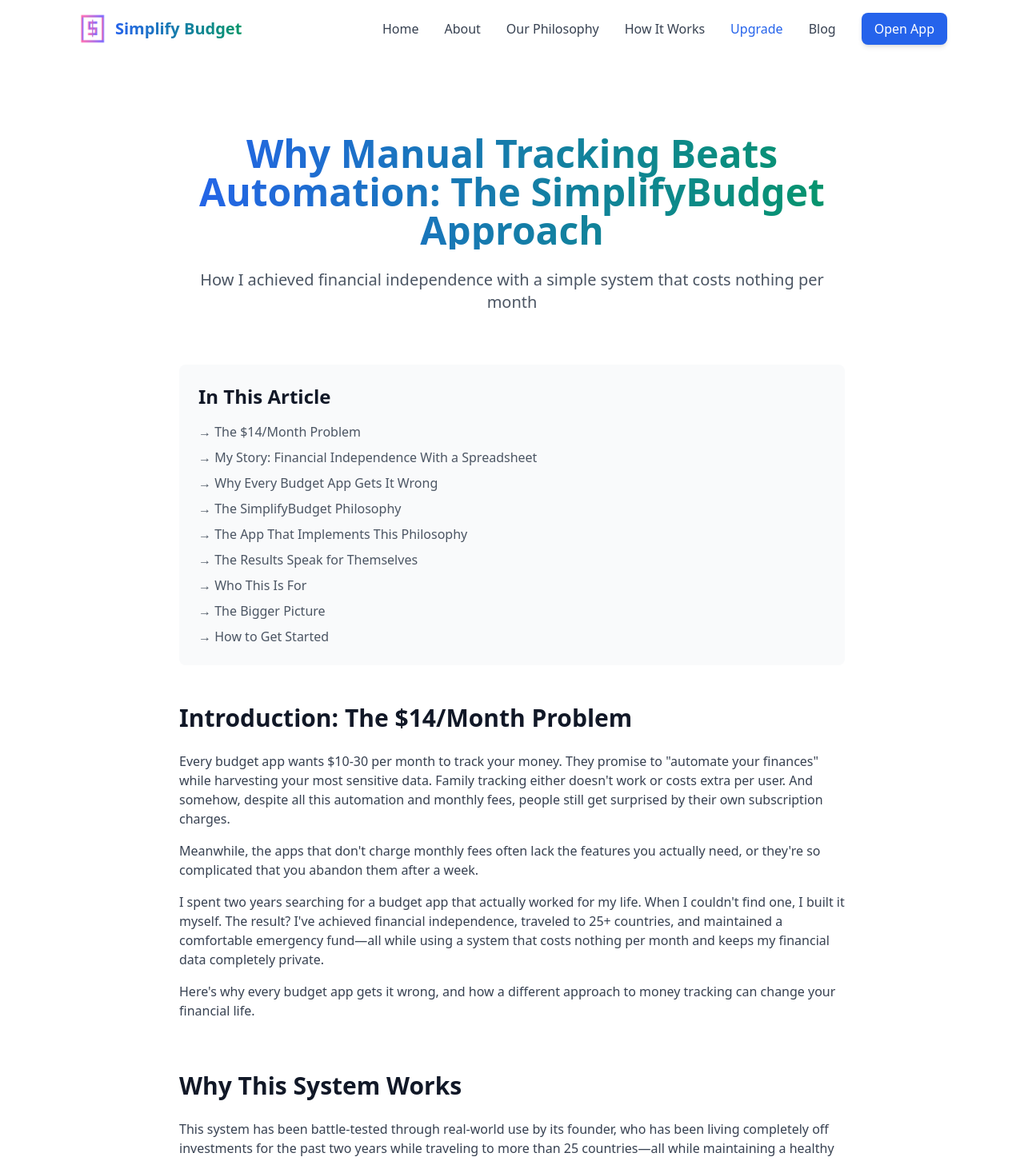
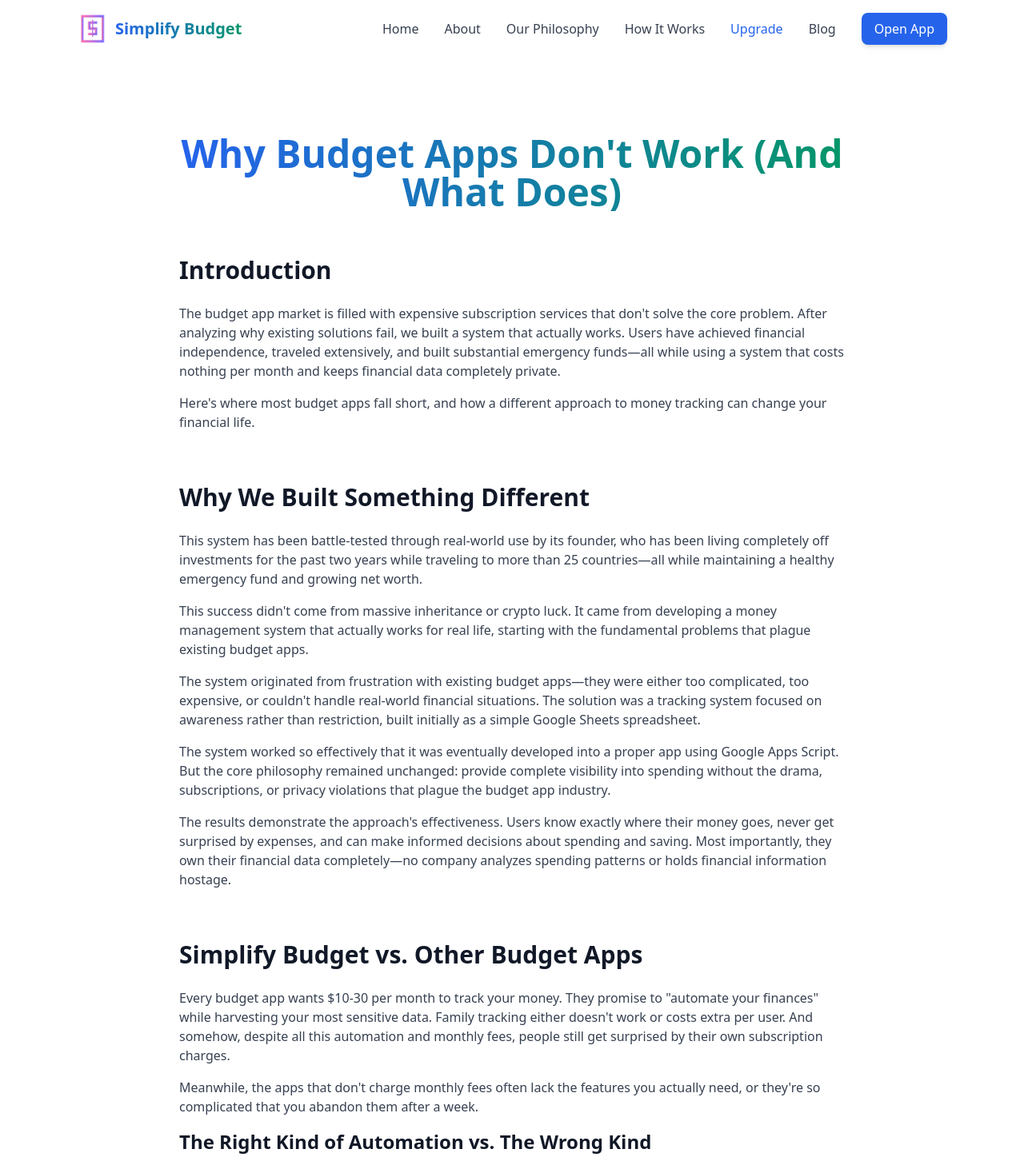
Before and after one commit to serdarsalim/personalfinance, a Next.js app: page /why-manual-tracking in a window 1280 px wide. Shown: the top 1452 px of the page at 80% size. Built offline with nearby package versions, Linux system fonts and the light colour scheme.

Commit message:
updating the website further

```diff
--- a/src/app/compare/everydollar-alternative/page.tsx
+++ b/src/app/compare/everydollar-alternative/page.tsx
@@ -119,7 +119,7 @@ export default function EveryDollarAlternativePage() {
               ))}
             </div>
             <blockquote className="text-lg text-gray-700 mb-4">
-              "I was tired of paying $80/year for EveryDollar Plus just to connect my bank. SimplifyBudget's visual grid actually made me better at budgeting because I can see patterns. Plus, manual entry makes me more aware of spending."
+              "I was tired of paying $80/year for EveryDollar Plus just to connect my bank. Simplify Budget's visual grid actually made me better at budgeting because I can see patterns. Plus, manual entry makes me more aware of spending."
             </blockquote>
             <p className="text-gray-600 font-semibold">– Former EveryDollar Plus User</p>
           </div>
--- a/src/app/components/FAQSchema.tsx
+++ b/src/app/components/FAQSchema.tsx
@@ -10,7 +10,7 @@ export default function FAQSchema() {
   const baseUrl = "https://simplifybudget.com";
   const url = `${baseUrl}${pathname}`;
 
-  // FAQ array for SimplifyBudget app
+  // FAQ array for Simplify Budget app
 
   const faqs = [
     {
--- a/src/app/components/Footer.tsx
+++ b/src/app/components/Footer.tsx
@@ -32,6 +32,8 @@ const Footer: React.FC = () => {
                 <ul className="space-y-2">
                   <li><Link href="/app" className="text-gray-400 hover:text-blue-400">Open App</Link></li>
                   <li><Link href="/#templates" className="text-gray-400 hover:text-blue-400">Upgrade</Link></li>
+                  <li><Link href="/why-manual-tracking" className="text-gray-400 hover:text-blue-400">Our Philosophy</Link></li>
+                  <li><Link href="/how-it-works" className="text-gray-400 hover:text-blue-400">How It Works</Link></li>
                 </ul>
               </div>
 
--- a/src/app/how-it-works/page.tsx
+++ b/src/app/how-it-works/page.tsx
@@ -6,20 +6,20 @@ import HowItWorksClient from './HowItWorksClient';
 export const dynamic = 'force-dynamic';
 
 export const metadata: Metadata = {
-  title: 'How SimplifyBudget Works - Complete Feature Walkthrough',
-  description: 'Detailed guide to SimplifyBudget features: expense grid, subscription management, income tracking, net worth, categories, and family collaboration. See how it all works.',
+  title: 'How Simplify Budget Works - Complete Feature Walkthrough',
+  description: 'Detailed guide to Simplify Budget features: expense grid, subscription management, income tracking, net worth, categories, and family collaboration. See how it all works.',
   keywords: 'budget app features, expense tracking, subscription management, net worth tracking, family budget, Google Sheets budget, visual expense grid',
   openGraph: {
-    title: 'How SimplifyBudget Works - Complete Feature Walkthrough',
-    description: 'Detailed guide to SimplifyBudget features: expense grid, subscription management, income tracking, net worth, categories, and family collaboration.',
+    title: 'How Simplify Budget Works - Complete Feature Walkthrough',
+    description: 'Detailed guide to Simplify Budget features: expense grid, subscription management, income tracking, net worth, categories, and family collaboration.',
     url: 'https://simplifybudget.com/how-it-works',
-    siteName: 'SimplifyBudget',
+    siteName: 'Simplify Budget',
     images: [
       {
         url: 'https://simplifybudget.com/app-screenshots/1budgettab.png',
         width: 1200,
         height: 630,
-        alt: 'SimplifyBudget Dashboard - How It Works',
+        alt: 'Simplify Budget Dashboard - How It Works',
       },
     ],
     locale: 'en_US',
@@ -27,8 +27,8 @@ export const metadata: Metadata = {
   },
   twitter: {
     card: 'summary_large_image',
-    title: 'How SimplifyBudget Works - Complete Feature Walkthrough',
-    description: 'Detailed guide to SimplifyBudget features: expense grid, subscription management, income tracking, and more.',
+    title: 'How Simplify Budget Works - Complete Feature Walkthrough',
+    description: 'Detailed guide to Simplify Budget features: expense grid, subscription management, income tracking, and more.',
     images: ['https://simplifybudget.com/app-screenshots/1budgettab.png'],
   },
   alternates: {
@@ -45,7 +45,7 @@ const HowItWorksContent = () => (
       <div className="max-w-4xl mx-auto px-4 sm:px-6 lg:px-8">
         <div className="text-center">
           <h1 className="text-4xl sm:text-5xl font-bold mb-6 bg-clip-text text-transparent bg-gradient-to-r from-blue-600 to-emerald-600">
-            How SimplifyBudget Actually Works
+            How Simplify Budget Actually Works
           </h1>
           <div className="text-xl text-gray-600 mb-8">
             A detailed walkthrough of every feature that makes financial tracking simple and effective
@@ -89,7 +89,7 @@ const HowItWorksContent = () => (
           <div className="mb-8">
             <img
               src="/app-screenshots/1budgettab.png"
-              alt="SimplifyBudget Dashboard Overview"
+              alt="Simplify Budget Dashboard Overview"
               className="w-full rounded-lg shadow-lg border"
             />
           </div>
@@ -659,7 +659,7 @@ const HowItWorksContent = () => (
                 <div className="flex items-start">
                   <span className="text-blue-600 mr-2">→</span>
                   <div className="text-gray-900">
-                    <strong>Select Existing:</strong> Choose a SimplifyBudget sheet you've already created
+                    <strong>Select Existing:</strong> Choose a Simplify Budget sheet you've already created
                   </div>
                 </div>
                 <div className="flex items-start">
@@ -697,7 +697,7 @@ const HowItWorksContent = () => (
 
             <ul className="space-y-2 text-gray-700">
               <li>• You own the spreadsheet completely</li>
-              <li>• SimplifyBudget never sees your financial information</li>
+              <li>• Simplify Budget never sees your financial information</li>
               <li>• Can disconnect app anytime and keep all your data</li>
               <li>• Works with Google's built-in sharing and permission system</li>
             </ul>
@@ -819,7 +819,7 @@ const HowItWorksContent = () => (
               </div>
 
               <div>
-                <h4 className="font-bold text-green-900 mb-3">SimplifyBudget:</h4>
+                <h4 className="font-bold text-green-900 mb-3">Simplify Budget:</h4>
                 <ul className="space-y-2 text-green-800">
                   <li>• Click intersection → Enter amount → Done</li>
                   <li>• Spend 5 seconds entering transaction when it happens</li>
@@ -942,16 +942,16 @@ export default function HowItWorks() {
     <div className="min-h-screen font-[family-name:var(--font-geist-sans)]">
       <Suspense fallback={<Loading />}>
         <HowItWorksContent />
-        <BreadcrumbSchema pageName="How SimplifyBudget Works" />
+        <BreadcrumbSchema pageName="How Simplify Budget Works" />
         <ArticleSchema
-          title="How SimplifyBudget Actually Works"
-          description="Detailed guide to SimplifyBudget features: expense grid, subscription management, income tracking, net worth, categories, and family collaboration. See how it all works."
+          title="How Simplify Budget Actually Works"
+          description="Detailed guide to Simplify Budget features: expense grid, subscription management, income tracking, net worth, categories, and family collaboration. See how it all works."
           url="https://simplifybudget.com/how-it-works"
           imageUrl="https://simplifybudget.com/app-screenshots/1budgettab.png"
           datePublished="2024-01-15"
           dateModified={new Date().toISOString().split('T')[0]}
-          authorName="SimplifyBudget Team"
-          organizationName="SimplifyBudget"
+          authorName="Simplify Budget Team"
+          organizationName="Simplify Budget"
           keywords={['budget app features', 'expense tracking', 'subscription management', 'net worth tracking', 'family budget', 'Google Sheets budget', 'visual expense grid']}
         />
       </Suspense>
--- a/src/app/why-manual-tracking/page.tsx
+++ b/src/app/why-manual-tracking/page.tsx
@@ -6,20 +6,20 @@ import { Metadata } from 'next';
 export const dynamic = 'force-dynamic';
 
 export const metadata: Metadata = {
-  title: 'Why Manual Tracking Beats Automation - SimplifyBudget Philosophy',
-  description: 'Discover why manual expense tracking creates better financial awareness than automated apps. Learn the SimplifyBudget philosophy that helped achieve financial independence.',
+  title: 'Why Budget Apps Don\'t Work (And What Does) - Simplify Budget',
+  description: 'Discover why budget apps fail and what actually works for money tracking. Learn the approach that helped users achieve financial independence.',
   keywords: 'manual budget tracking, financial awareness, budget app philosophy, expense tracking, financial independence, conscious spending',
   openGraph: {
-    title: 'Why Manual Tracking Beats Automation - SimplifyBudget Philosophy',
-    description: 'Discover why manual expense tracking creates better financial awareness than automated apps. Learn the SimplifyBudget philosophy that helped achieve financial independence.',
+    title: 'Why Budget Apps Don\'t Work (And What Does) - Simplify Budget',
+    description: 'Discover why budget apps fail and what actually works for money tracking. Learn the approach that helped users achieve financial independence.',
     url: 'https://simplifybudget.com/why-manual-tracking',
-    siteName: 'SimplifyBudget',
+    siteName: 'Simplify Budget',
     images: [
       {
         url: 'https://simplifybudget.com/simplifybudget.jpg',
         width: 1200,
         height: 630,
-        alt: 'SimplifyBudget - Manual Budget Tracking Philosophy',
+        alt: 'Simplify Budget - Manual Budget Tracking Philosophy',
       },
     ],
     locale: 'en_US',
@@ -27,8 +27,8 @@ export const metadata: Metadata = {
   },
   twitter: {
     card: 'summary_large_image',
-    title: 'Why Manual Tracking Beats Automation - SimplifyBudget Philosophy',
-    description: 'Discover why manual expense tracking creates better financial awareness than automated apps.',
+    title: 'Why Budget Apps Don\'t Work (And What Does) - Simplify Budget',
+    description: 'Discover why budget apps fail and what actually works for money tracking.',
     images: ['https://simplifybudget.com/simplifybudget.jpg'],
   },
   alternates: {
@@ -45,11 +45,8 @@ const ArticleContent = () => (
       <div className="max-w-4xl mx-auto px-4 sm:px-6 lg:px-8">
         <div className="text-center">
           <h1 className="text-4xl sm:text-5xl font-bold mb-6 bg-clip-text text-transparent bg-gradient-to-r from-blue-600 to-emerald-600">
-            Why Manual Tracking Beats Automation: The SimplifyBudget Approach
+            Why Budget Apps Don't Work (And What Does)
           </h1>
-          <div className="text-xl text-gray-600 mb-8">
-            How I achieved financial independence with a simple system that costs nothing per month
-          </div>
         </div>
       </div>
     </section>
@@ -62,46 +59,23 @@ const ArticleContent = () => (
       <div className="max-w-4xl mx-auto px-4 sm:px-6 lg:px-8">
         <div className="prose prose-lg max-w-none">
 
-        {/* Table of Contents */}
-        <div className="bg-gray-50 rounded-lg p-6 mb-12">
-          <h2 className="text-2xl font-bold mb-4 text-gray-900">In This Article</h2>
-          <nav className="space-y-2">
-            <a href="#introduction" className="block text-gray-600 hover:text-blue-600">→ The $14/Month Problem</a>
-            <a href="#my-story" className="block text-gray-600 hover:text-blue-600">→ My Story: Financial Independence With a Spreadsheet</a>
-            <a href="#why-apps-fail" className="block text-gray-600 hover:text-blue-600">→ Why Every Budget App Gets It Wrong</a>
-            <a href="#philosophy" className="block text-gray-600 hover:text-blue-600">→ The SimplifyBudget Philosophy</a>
-            <a href="#the-app" className="block text-gray-600 hover:text-blue-600">→ The App That Implements This Philosophy</a>
-            <a href="#results" className="block text-gray-600 hover:text-blue-600">→ The Results Speak for Themselves</a>
-            <a href="#who-for" className="block text-gray-600 hover:text-blue-600">→ Who This Is For</a>
-            <a href="#bigger-picture" className="block text-gray-600 hover:text-blue-600">→ The Bigger Picture</a>
-            <a href="#get-started" className="block text-gray-600 hover:text-blue-600">→ How to Get Started</a>
-          </nav>
-        </div>
 
         {/* Introduction */}
         <section id="introduction" className="mb-16">
-          <h2 className="text-3xl font-bold mb-6 text-gray-900">Introduction: The $14/Month Problem</h2>
+          <h2 className="text-3xl font-bold mb-6 text-gray-900">Introduction</h2>
 
           <p className="text-gray-700 mb-4">
-            Every budget app wants $10-30 per month to track your money. They promise to "automate your finances" while harvesting your most sensitive data. Family tracking either doesn't work or costs extra per user. And somehow, despite all this automation and monthly fees, people still get surprised by their own subscription charges.
+            The budget app market is filled with expensive subscription services that don't solve the core problem. After analyzing why existing solutions fail, we built a system that actually works. Users have achieved financial independence, traveled extensively, and built substantial emergency funds—all while using a system that costs nothing per month and keeps financial data completely private.
           </p>
 
           <p className="text-gray-700 mb-4">
-            Meanwhile, the apps that don't charge monthly fees often lack the features you actually need, or they're so complicated that you abandon them after a week.
-          </p>
-
-          <p className="text-gray-700 mb-4">
-            I spent two years searching for a budget app that actually worked for my life. When I couldn't find one, I built it myself. The result? I've achieved financial independence, traveled to 25+ countries, and maintained a comfortable emergency fund—all while using a system that costs nothing per month and keeps my financial data completely private.
-          </p>
-
-          <p className="text-gray-700 mb-4">
-            Here's why every budget app gets it wrong, and how a different approach to money tracking can change your financial life.
+            Here's where most budget apps fall short, and how a different approach to money tracking can change your financial life.
           </p>
         </section>
 
         {/* Why This System Works */}
         <section id="my-story" className="mb-16">
-          <h2 className="text-3xl font-bold mb-6 text-gray-900">Why This System Works</h2>
+          <h2 className="text-3xl font-bold mb-6 text-gray-900">Why We Built Something Different</h2>
 
           <p className="text-gray-700 mb-4">
             This system has been battle-tested through real-world use by its founder, who has been living completely off investments for the past two years while traveling to more than 25 countries—all while maintaining a healthy emergency fund and growing net worth.
@@ -126,7 +100,15 @@ const ArticleContent = () => (
 
         {/* Why Apps Fail */}
         <section id="why-apps-fail" className="mb-16">
-          <h2 className="text-3xl font-bold mb-6 text-gray-900">Why Every Budget App Gets It Wrong</h2>
+          <h2 className="text-3xl font-bold mb-6 text-gray-900">Simplify Budget vs. Other Budget Apps</h2>
+
+          <p className="text-gray-700 mb-4">
+            Every budget app wants $10-30 per month to track your money. They promise to "automate your finances" while harvesting your most sensitive data. Family tracking either doesn't work or costs extra per user. And somehow, despite all this automation and monthly fees, people still get surprised by their own subscription charges.
+          </p>
+
+          <p className="text-gray-700 mb-4">
+            Meanwhile, the apps that don't charge monthly fees often lack the features you actually need, or they're so complicated that you abandon them after a week.
+          </p>
 
           {/* The Right Kind of Automation */}
           <div className="mb-12">
@@ -256,9 +238,9 @@ const ArticleContent = () => (
           </div>
         </section>
 
-        {/* The SimplifyBudget Philosophy */}
+        {/* The Simplify Budget Philosophy */}
         <section id="philosophy" className="mb-16">
-          <h2 className="text-3xl font-bold mb-6 text-gray-900">The SimplifyBudget Philosophy: Six Core Principles</h2>
+          <h2 className="text-3xl font-bold mb-6 text-gray-900">The Simplify Budget Philosophy: Six Core Principles</h2>
 
           <p className="text-gray-700 mb-8">
             After years of frustration with existing solutions, I developed a completely different approach to money management. Instead of trying to control spending through artificial restrictions, the focus is on building awareness that naturally leads to better decisions.
@@ -880,16 +862,16 @@ export default function WhyManualTracking() {
     <div className="min-h-screen font-[family-name:var(--font-geist-sans)]">
       <Suspense fallback={<Loading />}>
         <ArticleContent />
-        <BreadcrumbSchema pageName="Why Manual Tracking Beats Automation" />
+        <BreadcrumbSchema pageName="Why Budget Apps Don't Work (And What Does)" />
         <ArticleSchema
-          title="Why Manual Tracking Beats Automation: The SimplifyBudget Approach"
-          description="Discover why manual expense tracking creates better financial awareness than automated apps. Learn the SimplifyBudget philosophy that helped achieve financial independence."
+          title="Why Budget Apps Don't Work (And What Does)"
+          description="Discover why budget apps fail and what actually works for money tracking. Learn the approach that helped users achieve financial independence."
           url="https://simplifybudget.com/why-manual-tracking"
           imageUrl="https://simplifybudget.com/simplifybudget.jpg"
           datePublished="2024-01-15"
           dateModified={new Date().toISOString().split('T')[0]}
-          authorName="SimplifyBudget Team"
-          organizationName="SimplifyBudget"
+          authorName="Simplify Budget Team"
+          organizationName="Simplify Budget"
           keywords={['manual budget tracking', 'financial awareness', 'budget app philosophy', 'expense tracking', 'financial independence', 'conscious spending']}
         />
       </Suspense>
```
